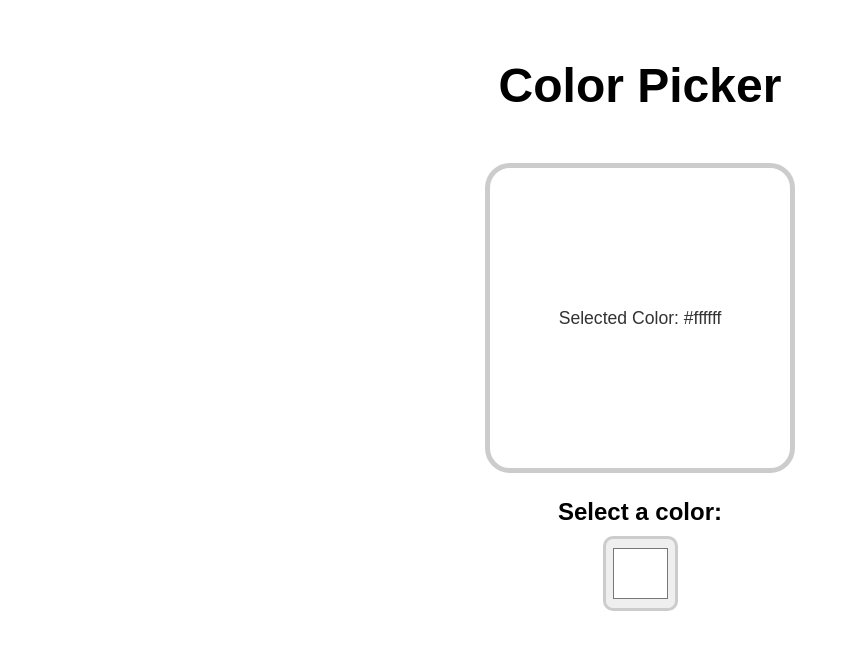
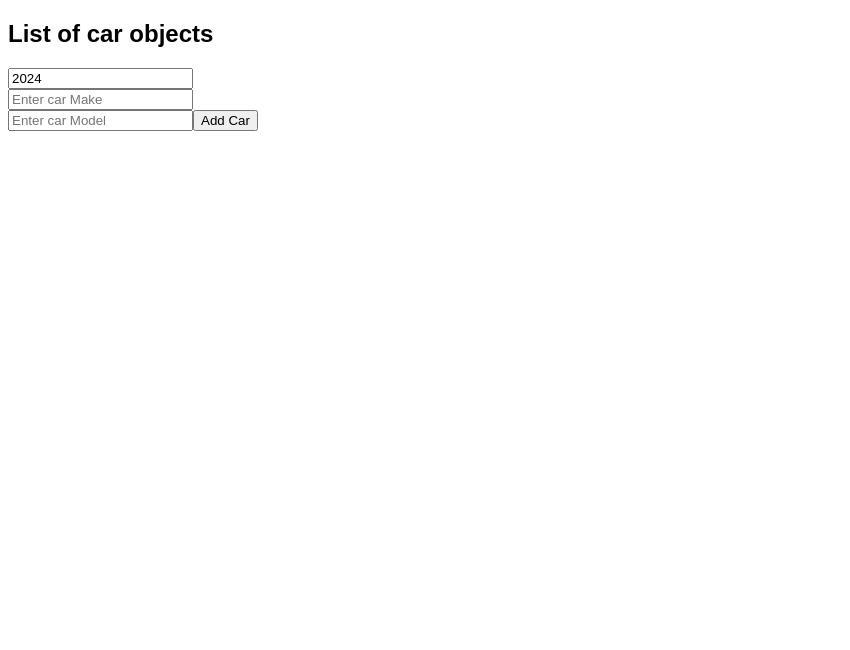
Before and after one commit to Stsama/react-course, a React (Vite) app in the folder my-react-app/: page / in a window 1280 px wide. Shown: the top 650 px of the page, without its empty margins (0-850 px from the left). Built offline with nearby package versions, Linux system fonts and the light colour scheme.

Commit message:
update the state of an array of objects

```diff
--- a/my-react-app/src/App.jsx
+++ b/my-react-app/src/App.jsx
@@ -1,8 +1,8 @@
-import ColorPicker from './ColorPicker'
+import ArrayOfObjects from "./ArrayOfObjects";
 function App() {
 
   return(
-    <ColorPicker />
+    <ArrayOfObjects />
   );
 }
 
--- /dev/null
+++ b/my-react-app/src/ArrayOfObjects.jsx
@@ -0,0 +1,55 @@
+import React, {useState} from 'react'
+
+const ArrayOfObjects = () => {
+    const [cars, setCars] = useState([]);
+    const [carYear, setCarYear] = useState(new Date().getFullYear());
+    const [carMake, setCarMake] = useState('');
+    const [carModel, setCarModel] = useState('');
+
+    const addCar = () => {
+        const newCar = {year: carYear, make: carMake, model: carModel};
+        setCars(c => [...c, newCar]);
+        setCarYear(new Date().getFullYear());
+        setCarMake('');
+        setCarModel('');
+
+
+    }
+
+    const removeCar = (index) => {
+        setCars(c=> c.filter((_, i) => i !== index));
+
+    }
+    const handleYearChange = (e) => {
+        setCarYear(e.target.value);
+    }
+    const handleMakeChange = (e) => {
+        setCarMake(e.target.value);
+    }
+    const handleModelChange = (e) => {
+        setCarModel(e.target.value);
+    }
+
+
+
+
+
+
+  return (
+    <div>
+        <h2>List of car objects</h2>
+        <ul>
+            {cars.map((car, index) =>
+                <li key={index} onClick={() => removeCar(index)}>{car.year} {car.make} {car.model} </li>
+            )}
+        </ul>
+        <input type="number" value={carYear} onChange={handleYearChange} placeholder='Enter car year' /> <br />
+        <input type="text" value={carMake} onChange={handleMakeChange} placeholder='Enter car Make' /> <br />
+        <input type="text" value={carModel} onChange={handleModelChange} placeholder='Enter car Model' />
+        <button onClick={addCar}>Add Car</button>
+
+    </div>
+  )
+}
+
+export default ArrayOfObjects
```
Also changed, not shown: my-react-app/src/MyComponent.jsx (added, +27 -0 lines).
